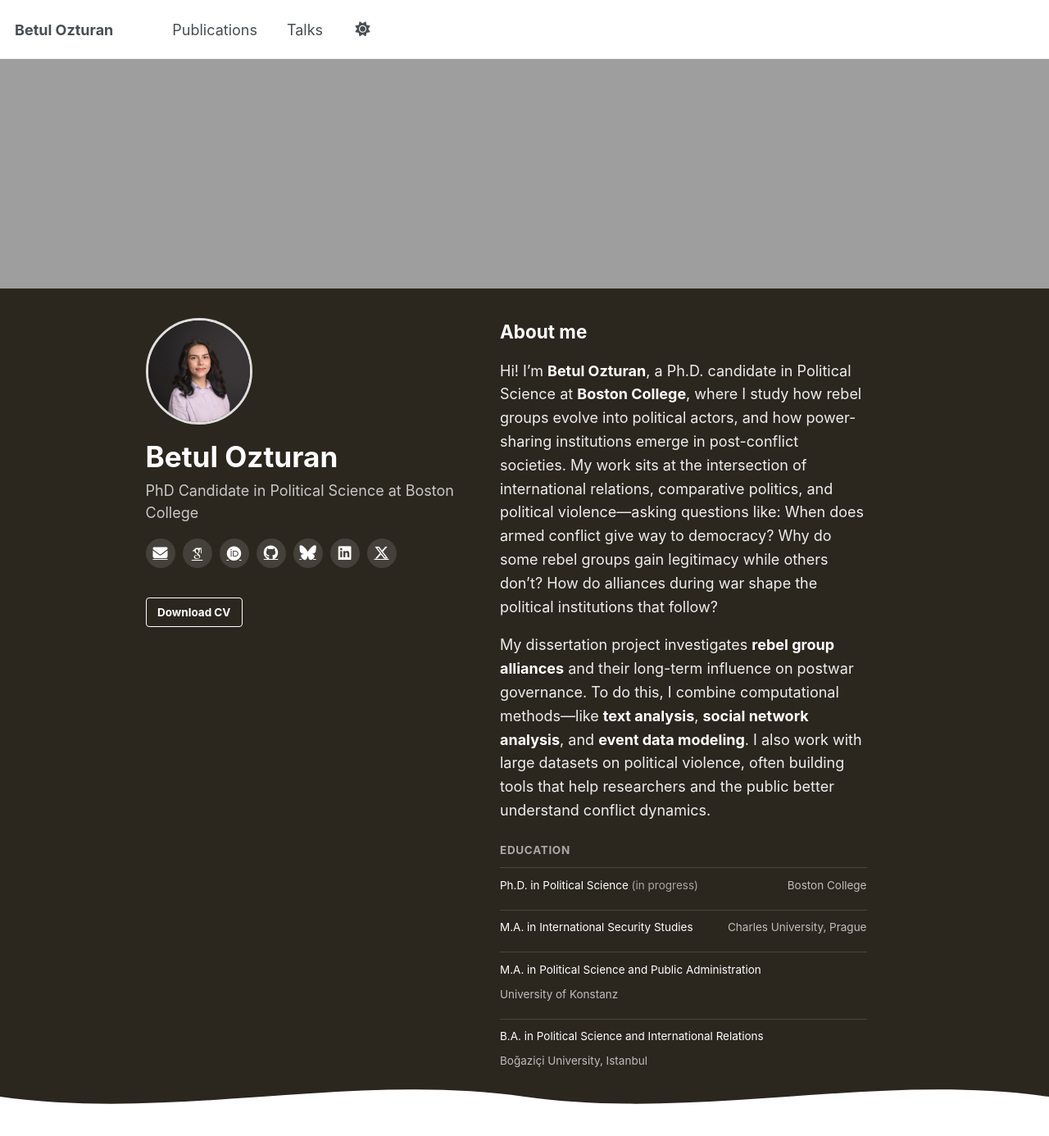
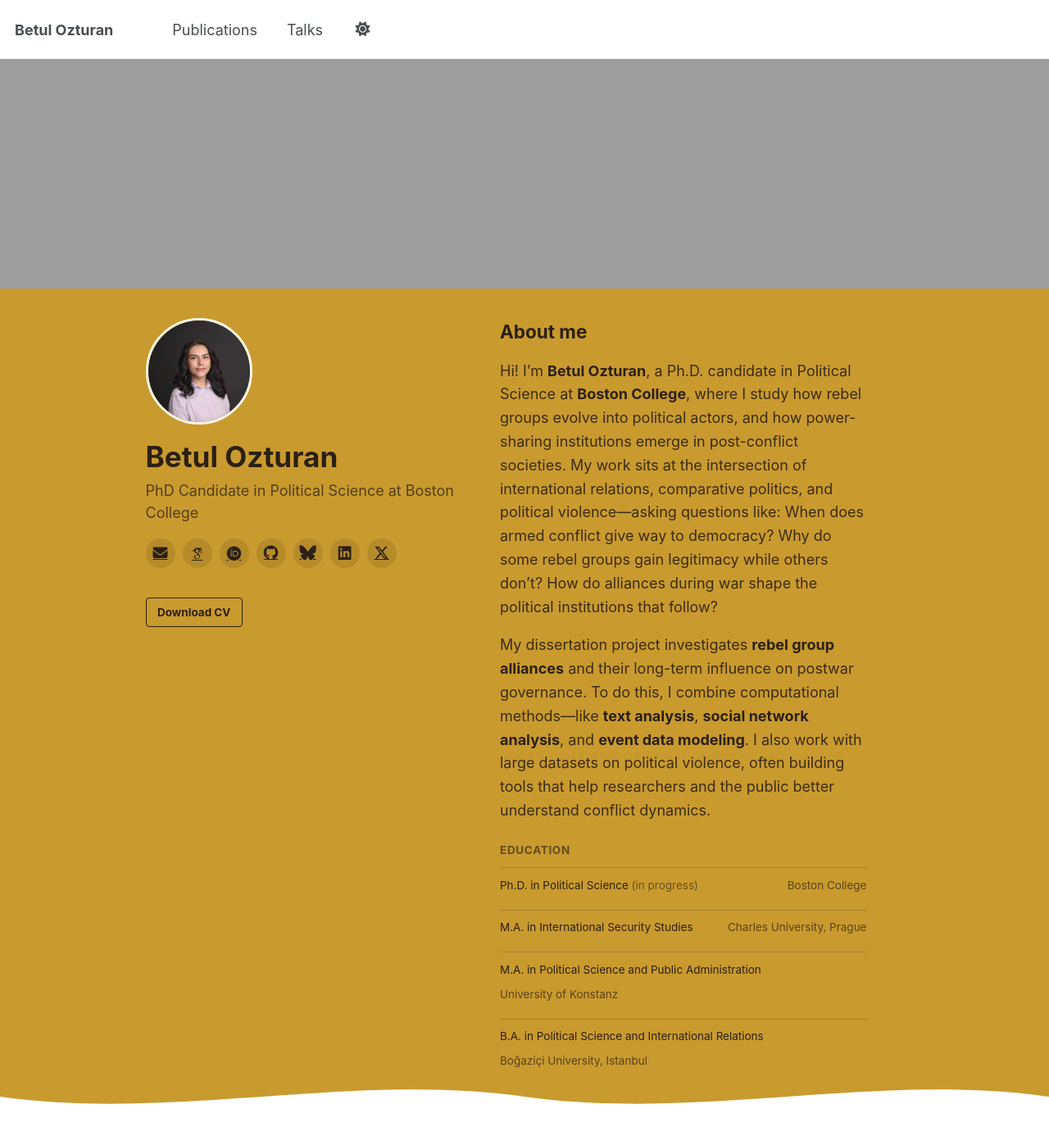
Before and after one commit to betulozturan/betulozturan.github.io, a Jekyll site: the page built from _pages/about.md, in a window 1280 px wide and 1400 px high. Shown: the top 1386 px of the window at 82% size. Built offline with Jekyll 4.4.1, drawn with Linux system fonts in a browser that asks for light colours; some web fonts are replaced.

Commit message:
Switch hero band from brown to mustard, flip text to dark ink
Swap the hero-profile__band background from dark brown to the same
mustard accent used on publications/talks. Since mustard is much
lighter than the old brown, flip all band text/icons from white to a
dark ink brown for contrast, and give the Download CV button a
matching outline-to-fill hover instead of the generic dark-gray hover
it inherited from .btn.

```diff
--- a/_sass/custom.scss
+++ b/_sass/custom.scss
@@ -3,6 +3,7 @@
    ========================================================================== */
 
 $accent-mustard: #c99a2e;
+$hero-ink: #2b2015;
 
 /*
    Masthead nav: let the nav fill the header so links stay visible
@@ -51,7 +52,7 @@ $accent-mustard: #c99a2e;
 
 .hero-profile__band {
   position: relative;
-  background-color: #2b261e;
+  background-color: $accent-mustard;
   padding: 2em 1em 3em;
   overflow: hidden;
 }
@@ -77,19 +78,19 @@ $accent-mustard: #c99a2e;
   height: 130px;
   object-fit: cover;
   border-radius: 50%;
-  border: 3px solid rgba(255, 255, 255, 0.85);
+  border: 3px solid rgba(255, 255, 255, 0.9);
   margin-bottom: 1em;
 }
 
 .hero-profile__name {
-  color: #fff;
+  color: $hero-ink;
   font-family: $sans-serif-narrow;
   font-size: $type-size-2;
   margin: 0 0 0.2em;
 }
 
 .hero-profile__title {
-  color: rgba(255, 255, 255, 0.75);
+  color: rgba($hero-ink, 0.75);
   font-size: $type-size-5;
   margin: 0 0 1em;
 }
@@ -114,12 +115,22 @@ $accent-mustard: #c99a2e;
     width: 36px;
     height: 36px;
     border-radius: 50%;
-    background: rgba(255, 255, 255, 0.12);
-    color: #fff;
+    background: rgba($hero-ink, 0.12);
+    color: $hero-ink;
 
     &:hover {
-      background: rgba(255, 255, 255, 0.24);
+      background: rgba($hero-ink, 0.22);
     }
+  }
+}
+
+.hero-profile__cv-btn {
+  border-color: $hero-ink !important;
+  color: $hero-ink !important;
+
+  &:hover {
+    background: $hero-ink !important;
+    color: #fff !important;
   }
 }
 
@@ -128,7 +139,7 @@ $accent-mustard: #c99a2e;
 }
 
 .hero-profile__section-title {
-  color: #fff;
+  color: $hero-ink;
   font-family: $sans-serif-narrow;
   font-size: $type-size-4;
   font-weight: bold;
@@ -138,24 +149,24 @@ $accent-mustard: #c99a2e;
     font-size: $type-size-6;
     letter-spacing: 0.05em;
     text-transform: uppercase;
-    color: rgba(255, 255, 255, 0.6);
+    color: rgba($hero-ink, 0.65);
     margin: 1.75em 0 0.75em;
   }
 }
 
 .hero-profile__bio-text {
-  color: rgba(255, 255, 255, 0.92);
+  color: rgba($hero-ink, 0.9);
   font-size: $type-size-5;
   line-height: 1.6;
   margin: 0 0 1em;
 
   strong {
-    color: #fff;
+    color: $hero-ink;
   }
 }
 
 .hero-profile__interests-text {
-  color: rgba(255, 255, 255, 0.85);
+  color: rgba($hero-ink, 0.85);
   font-size: $type-size-6;
   margin: 0;
 }
@@ -171,7 +182,7 @@ $accent-mustard: #c99a2e;
     justify-content: space-between;
     gap: 0.5em;
     padding: 0.6em 0;
-    border-top: 1px solid rgba(255, 255, 255, 0.15);
+    border-top: 1px solid rgba($hero-ink, 0.2);
 
     &:last-child {
       padding-bottom: 0;
@@ -180,17 +191,17 @@ $accent-mustard: #c99a2e;
 }
 
 .hero-profile__education-degree {
-  color: #fff;
+  color: $hero-ink;
   font-size: $type-size-6;
 
   em {
-    color: rgba(255, 255, 255, 0.6);
+    color: rgba($hero-ink, 0.6);
     font-style: normal;
   }
 }
 
 .hero-profile__education-school {
-  color: rgba(255, 255, 255, 0.7);
+  color: rgba($hero-ink, 0.7);
   font-size: $type-size-6;
 }
 
```
